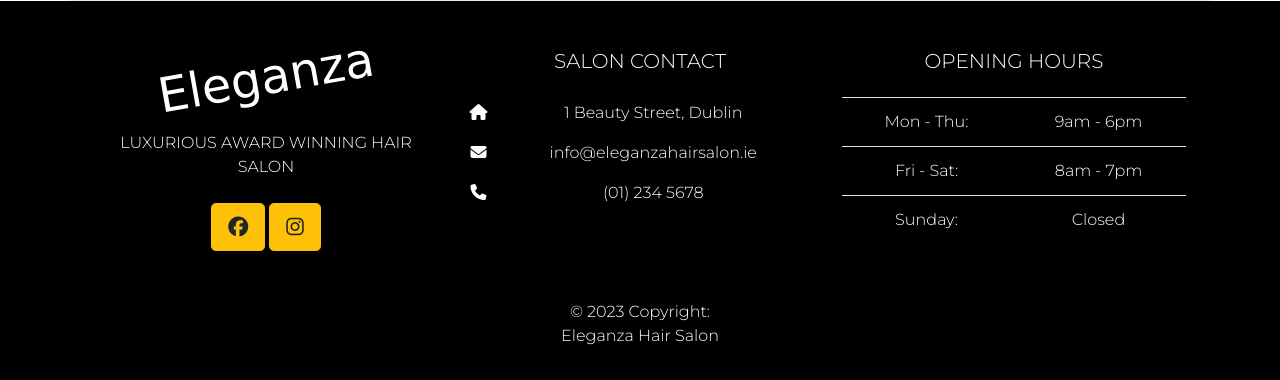
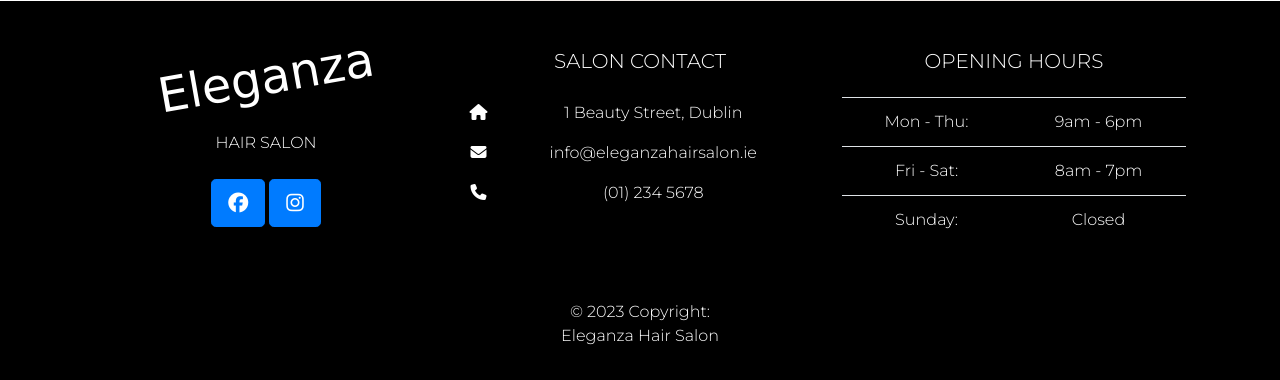
Before and after one commit to ip69719/ci-portfolio-four, a Django app: page /accounts/signup/ in a window 1280 px wide. Shown: the part 564-944 px from the top of the page. Run offline with Django 3.2, Linux system fonts and the light colour scheme; some libraries are stand-ins or nearby versions; some web fonts are replaced.

Commit message:
style: change colour of the social icons in page footer

```diff
--- a/templates/base.html
+++ b/templates/base.html
@@ -65,15 +65,15 @@
                 <div class="col-lg-4 col-md-12 mb-4 mb-md-0">
                     <h5 class="logo rotate mb-4">Eleganza</h5>
                     <p class="text-uppercase">
-                        luxurious award winning hair salon
+                        hair salon
                     </p>
                     <div class="mt-4">
                         <!-- Facebook -->
-                        <a type="button" class="btn btn-warning btn-lg" href="https://www.facebook.com/" aria-label="Go to our twitter page (opens in new tab)" target="_blank">
+                        <a type="button" class="btn btn-primary btn-lg" href="https://www.facebook.com/" aria-label="Go to our twitter page (opens in new tab)" target="_blank">
                             <i class="fa-brands fa-facebook"></i>
                         </a>
                         <!-- Instagram -->
-                        <a type="button" class="btn btn-warning btn-lg" href="https://www.instagram.com/" aria-label="Go to our instagram page (opens in new tab)" target="_blank">
+                        <a type="button" class="btn btn-primary btn-lg" href="https://www.instagram.com/" aria-label="Go to our instagram page (opens in new tab)" target="_blank">
                             <i class="fa-brands fa-instagram"></i>
                         </a>
                     </div>
```
